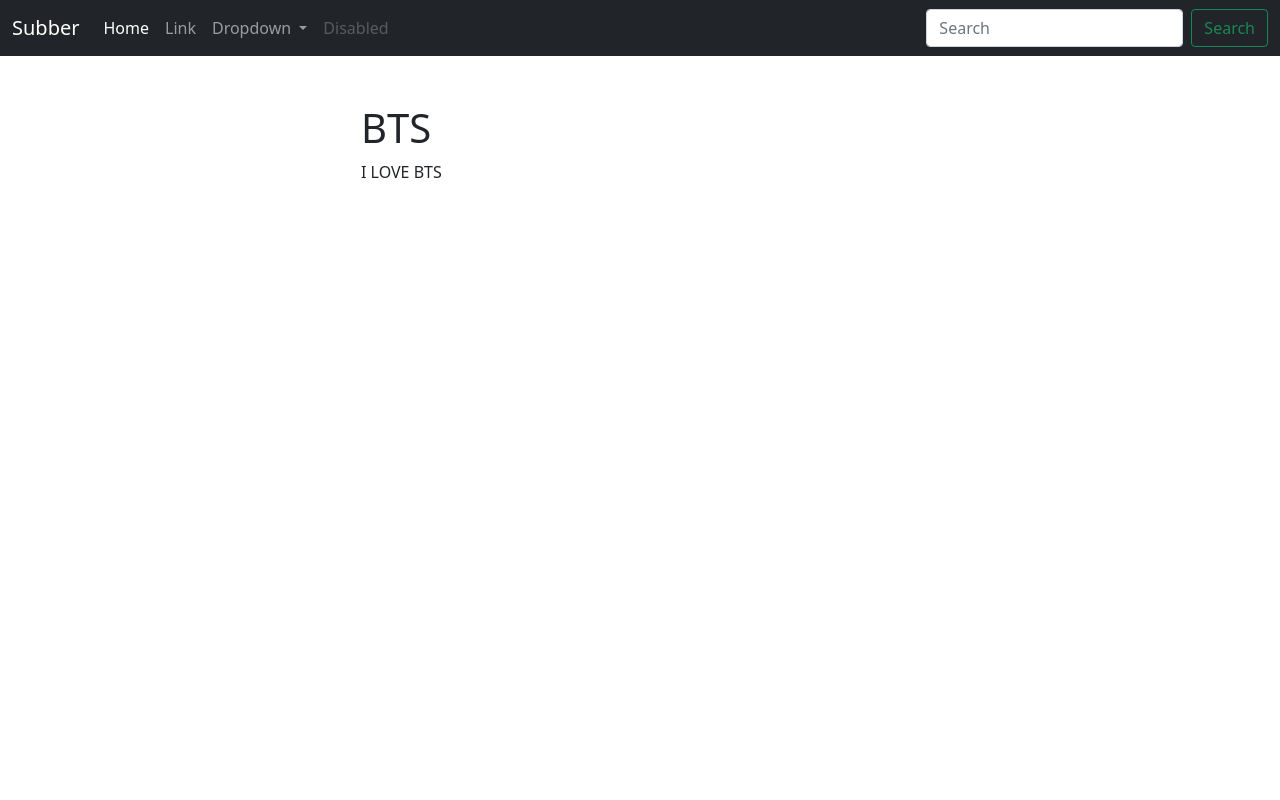
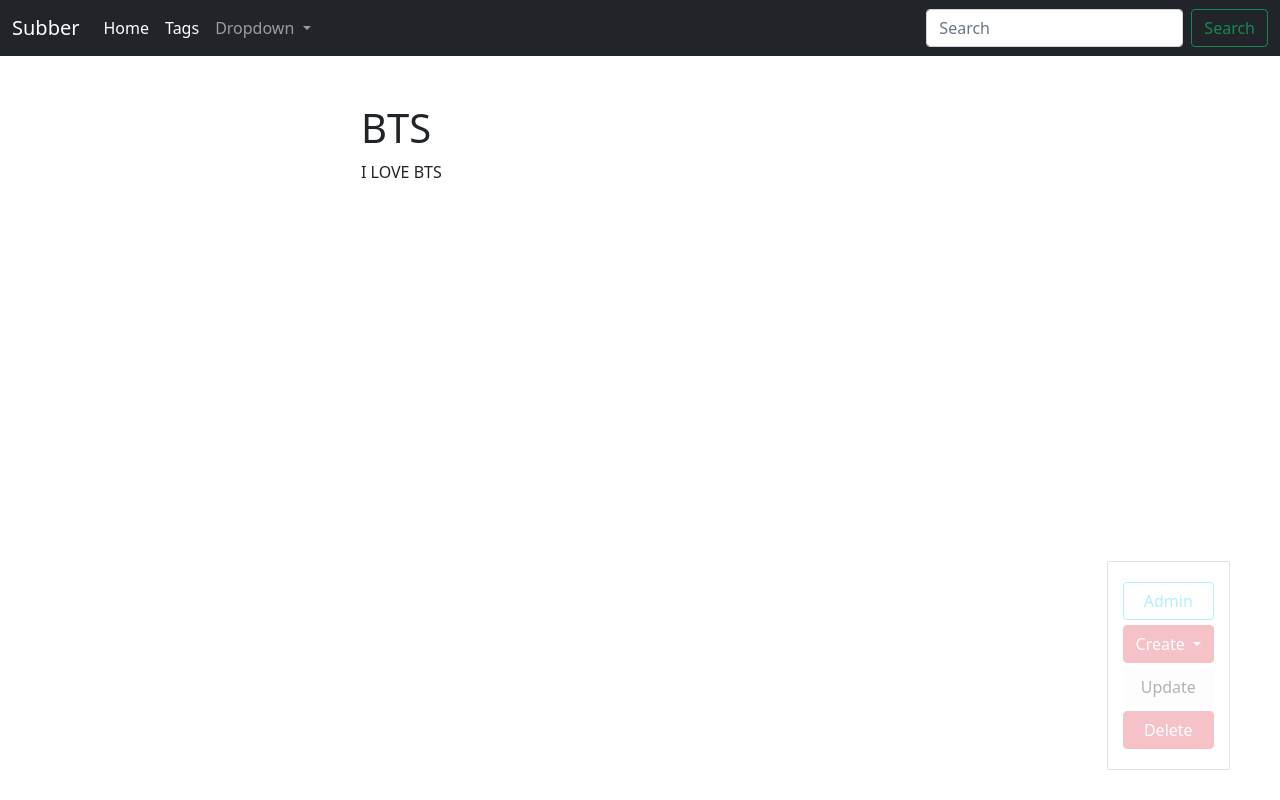
Before and after one commit to artemioo/djnago-practice-simple-blog, a Django app: a page that uses templates/base.html in a window 1280 px wide. Run offline with Django 3.2, Linux system fonts and the light colour scheme; data comes from the database, SQL or seed files in the repository.

Commit message:
added admin panel

```diff
--- a/blog/templates/blog/base_blog.html
+++ b/blog/templates/blog/base_blog.html
@@ -1 +1,16 @@
 {% extends 'base.html' %}
+
+{% block admin-panel %}
+    <div class="btn-group">
+      <button type="button" class="btn btn-danger dropdown-toggle" data-bs-toggle="dropdown" aria-expanded="false">
+        Create
+      </button>
+      <ul class="dropdown-menu">
+          <li><a class="dropdown-item" href="{% url 'post_create_url' %}">Post</a></li>
+          <li><a class="dropdown-item" href="{% url 'tag_create_url' %}">Tag</a></li>
+      </ul>
+    </div>
+
+  <a href="{{ admin_object.get_update_url }}" class="btn btn-light edit" style='{% if detail %} display: block; {% endif %}'">Update</a>
+  <a href="{{ admin_object.get_delete_url }}" class="btn btn-danger delete" style='{% if detail %} display: block; {% endif %}'>Delete</a>
+{% endblock %}
--- a/blog/templates/blog/post_detail.html
+++ b/blog/templates/blog/post_detail.html
@@ -1,4 +1,4 @@
-{% extends 'base.html' %}
+{% extends 'blog/base_blog.html' %}
 
 {% block title %}
     {{ post.title }} - {{ block.super }}
--- a/blog/utils.py
+++ b/blog/utils.py
@@ -12,7 +12,10 @@
     def get(self, request, slug):
         obj = get_object_or_404(self.model, slug__iexact=slug)
         return render(request, self.template,
-                      context={self.model.__name__.lower(): obj})
+                      context={self.model.__name__.lower(): obj,
+                      'admin_object': obj,
+                      'detail': True}) #обьект, который мы передаем в
+                                            #шаблоны и по нему определяем это пост или тег
 
 
 class ObjectCreateMixin:
--- a/byblog/settings.py
+++ b/byblog/settings.py
@@ -110,3 +110,6 @@
 # https://docs.djangoproject.com/en/3.1/howto/static-files/
 
 STATIC_URL = '/static/'
+STATICFILES_DIRS = [
+    os.path.join(BASE_DIR, 'static')
+]
--- /dev/null
+++ b/static/css/styles.css
@@ -0,0 +1,22 @@
+.admin-panel {
+    border: 1px solid #999; /* граница 1пк цвет оч серый */
+    border-radius: 2px; /* закругленные края */
+    position: fixed; /* позиция */
+    right: 50px; /* от правого 50пк */
+    bottom: 30px; /* снизу 30 пк */
+    opacity: 0.3; /* прозрачность */
+    padding: 15px; /* 'разжать' */
+}
+
+.admin-panel:hover {
+  opacity: 1; /* не прозрачность  при наводке */
+}
+
+.admin-panel a {
+  display: block;
+  margin: 5px 0; /* оступ между кнопками */
+}
+
+a.edit, a.delete {
+  display: none;
+}
--- a/templates/base.html
+++ b/templates/base.html
@@ -1,8 +1,12 @@
+{% load static %}
 <!DOCTYPE html>
 <html lang="en">
 <head>
   <meta charset="UTF-8">
+  <script src="https://cdn.jsdelivr.net/npm/bootstrap@5.1.1/dist/js/bootstrap.bundle.min.js" integrity="sha384-/bQdsTh/da6pkI1MST/rWKFNjaCP5gBSY4sEBT38Q/9RBh9AH40zEOg7Hlq2THRZ" crossorigin="anonymous"></script>
+
   <link href="https://cdn.jsdelivr.net/npm/bootstrap@5.1.1/dist/css/bootstrap.min.css" rel="stylesheet" integrity="sha384-F3w7mX95PdgyTmZZMECAngseQB83DfGTowi0iMjiWaeVhAn4FJkqJByhZMI3AhiU" crossorigin="anonymous">
+  <link rel="stylesheet" href="{% static 'css/styles.css' %}">
   <title>
     {% block title %}
     Главная страница
@@ -12,7 +16,7 @@
 <body>
   <nav class="navbar navbar-expand-lg navbar-dark bg-dark">
     <div class="container-fluid">
-        <a class="navbar-brand" href="#">Subber</a>
+      <a class="navbar-brand" href="{% url 'main_url' %}">Subber</a>
       <button class="navbar-toggler" type="button" data-bs-toggle="collapse" data-bs-target="#navbarSupportedContent" aria-controls="navbarSupportedContent" aria-expanded="false" aria-label="Toggle navigation">
         <span class="navbar-toggler-icon"></span>
       </button>
@@ -22,7 +26,7 @@
             <a class="nav-link active" aria-current="page" href="{% url 'main_url' %}">Home</a>
           </li>
           <li class="nav-item">
-                    <a class="nav-link" href="#">Link</a>
+            <a class="nav-link active" href="{% url 'tags_list_url' %}">Tags</a>
           </li>
           <li class="nav-item dropdown">
             <a class="nav-link dropdown-toggle" href="#" id="navbarDropdown" role="button" data-bs-toggle="dropdown" aria-expanded="false">
@@ -34,9 +38,6 @@
               <li><hr class="dropdown-divider"></li>
               <li><a class="dropdown-item" href="#">Something else here</a></li>
             </ul>
-                </li>
-                <li class="nav-item">
-                    <a class="nav-link disabled">Disabled</a>
           </li>
         </ul>
         <form class="d-flex">
@@ -59,7 +60,11 @@
     </div>
   </div>
 </div>
+<div class="admin-panel allign-items-center">
+  <a href="/admin" class='btn btn-outline-info'>Admin</a>
+  {% block admin-panel %}{% endblock %}
 
+</div>
 
 </body>
 </html>
```
Lines whose indentation alone changed are shown as unchanged.
